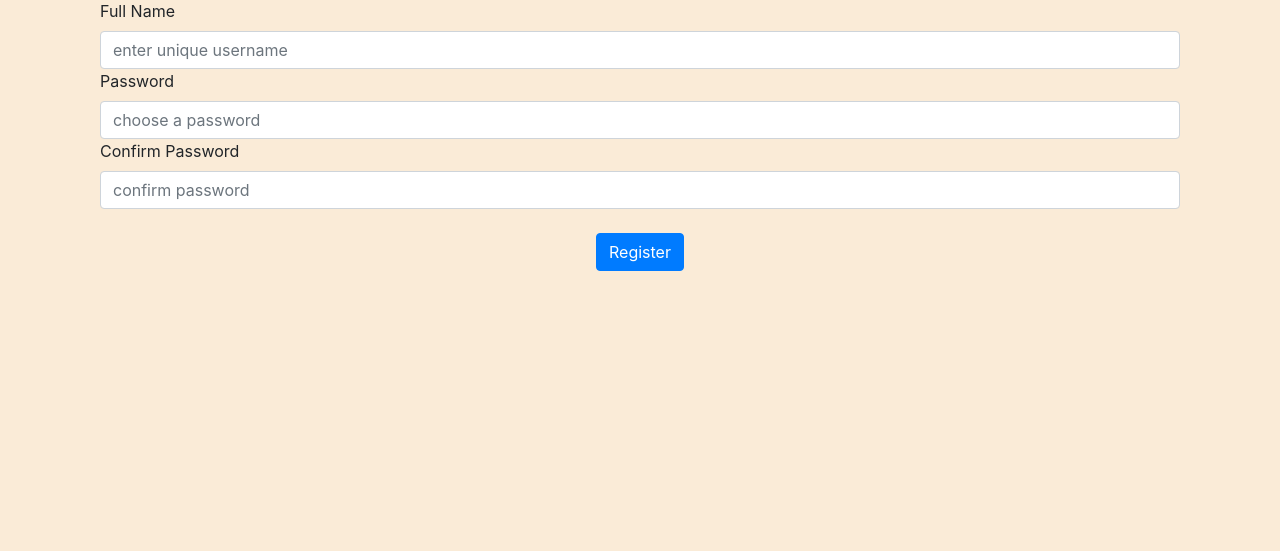
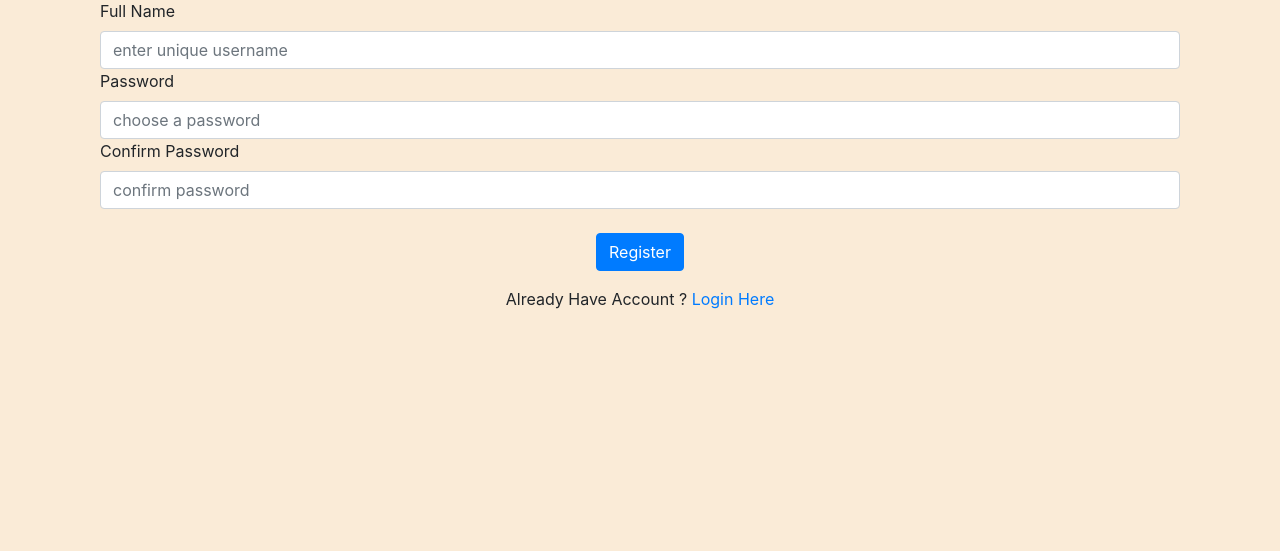
Before and after one commit to Akhil-Tony/Flask-Chat-App, a Flask app: page /register in a window 1280 px wide. Shown: the part 121-672 px from the top of the page. Run offline with Flask 2, Linux system fonts and the light colour scheme; some libraries are stand-ins or nearby versions.

Commit message:
Update registration.html

```diff
--- a/templates/registration.html
+++ b/templates/registration.html
@@ -20,4 +20,8 @@
         >Register</button></div>
 </div>
   </form>
+<div align="center">
+    Already Have Account ?
+    <a href="/login">Login Here</a>
+  </div>
 {% endblock %}
```
